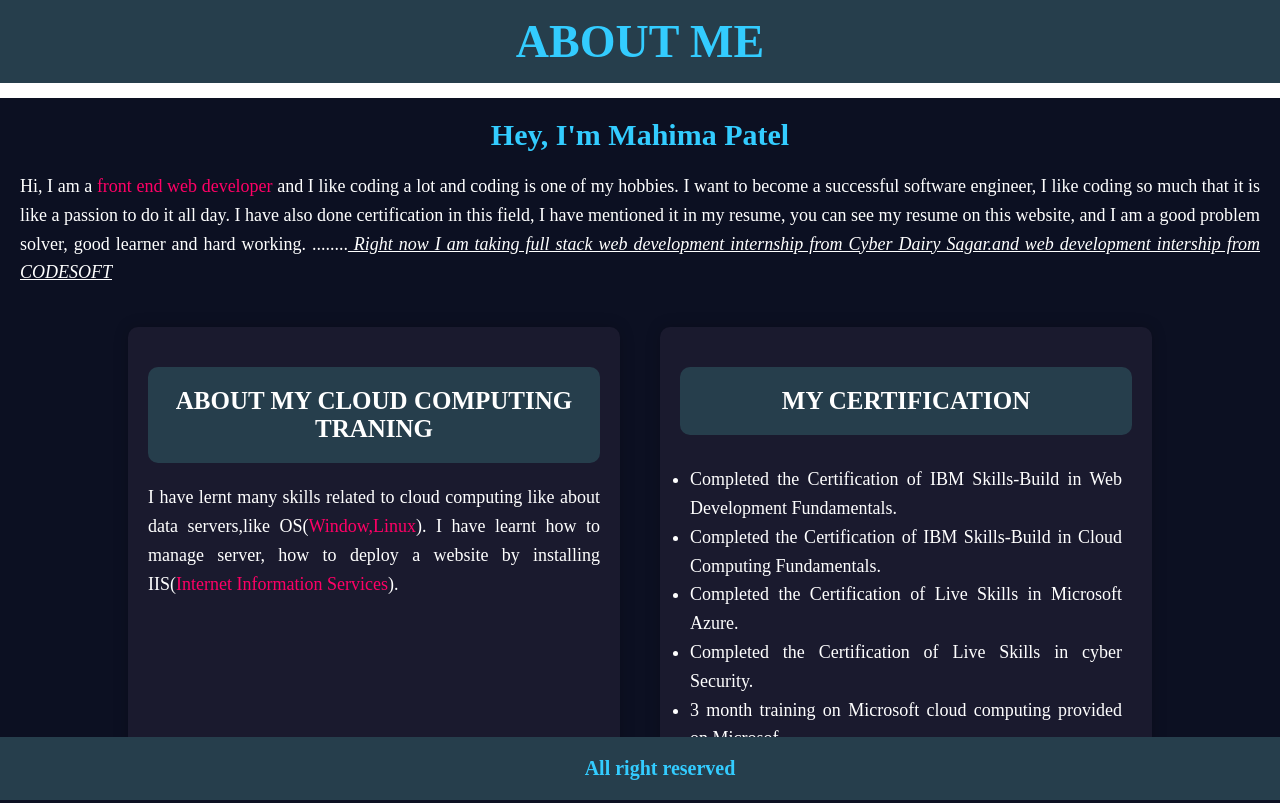
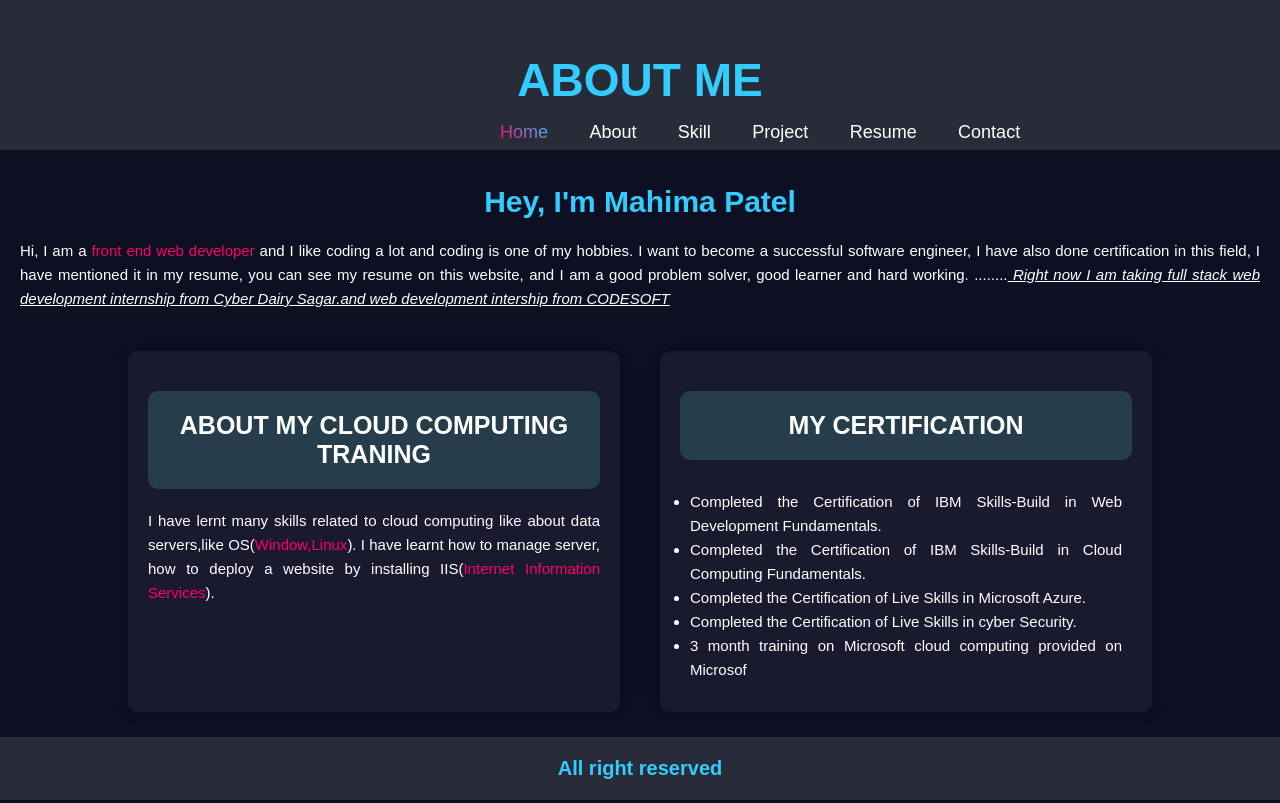
Before and after one commit to azurewithmahi/CODESOFT, a plain HTML site: page Portfolio/aboutme.html in a window 1280 px wide. Drawn offline with Linux system fonts and the light colour scheme.

Commit message:
Update aboutme.html

```diff
--- a/Portfolio/aboutme.html
+++ b/Portfolio/aboutme.html
@@ -6,19 +6,60 @@
 * {
     margin:0;
     padding:0;
+    box-sizing: border-box;
+    font-family: sans-serif;
+}
+
+body {
+    background-color:#0c1022;
+
 }
 
 .header{
    padding:15px;
    text-align:center;
-   background-color:#0c1022;
+   background-color:#282b38;
    color:#3cf;
    font-weight:bold;
    font-size:23px;
    margin-bottom:15px;
 }
-.header:hover{
-   background:#263E4C;
+.head1{
+	display:flex;
+   margin-left: 450px;
+   position:fixed;
+	justify-content:space-between;
+   background:transparent;
+	align-items:center;
+	z-index:100;
+}
+.navbar {
+    position: fixed;
+    padding-bottom:10px;
+}
+
+.navbar a{
+	text-decoration:none;
+	color:#fff;
+	font-weight:500;
+	font-size:18px;
+	margin-left:35px;
+}
+
+.navbar a.active {
+    background: linear-gradient(45deg, #f06, #3cf);
+    -webkit-text-fill-color: transparent;
+    -webkit-background-clip: text;
+}
+.navbar a:hover{
+	background:linear-gradient(45deg, #f06,#3cf);
+	-webkit-text-fill-color:transparent;
+	-webkit-background-clip:text;
+}
+
+h1{
+   padding: 28px;
+   margin-top: 10px;
 }
 div{
    text-align:center;
@@ -44,7 +85,7 @@ span{
 }
 
 p{
-  font-size:18px;
+  font-size:15px;
   text-align:justify;
   line-height:1.6;
   color:#fff;
@@ -72,14 +113,14 @@ p{
 .ubody{
    text-align:justify;
    padding:10px;
-   font-size:18px;
+   font-size:15px;
    color: #fff;
    line-height:1.6;
 }
   footer{
-    width:100%;
-    text-align:center;
-	background-color:#263E4C;
+   width:100%;
+   text-align:center;
+	background-color:#282b38;
 	position:fixed;
 	bottom:0;
 	left:0;
@@ -95,14 +136,23 @@ p{
     <body>
        <div class="header">
        <h1>ABOUT ME</h1>
+       <header class="head1">
+       <nav class = "navbar">
+          <a href="index.html" class="active">Home</a>
+         <a href="aboutme.html">About</a>
+         <a href="Skill.html">Skill</a>
+         <a href="project.html">Project</a>
+         <a href="My Resume.pdf">Resume</a>
+         <a href="contact_me.html">Contact</a>
+      </nav>
+      </header>
 	   </div>
 	    <div>
 	    <h2>Hey, I'm Mahima Patel</h2>
 	       <p>Hi, I am a <span>front end web developer</span> and I
 	        like coding a lot and coding is one of my hobbies.
 	        I want to become a successful software engineer,
-	        I like coding so much that it is like a passion to do it
-	        all day. I have also done certification in this field,
+	        I have also done certification in this field,
 	        I have mentioned it in my resume, you can see my resume
 	        on this website, and I am a good problem solver, good learner
 	        and hard working. ........<i><u> Right now I am taking full stack web
```
